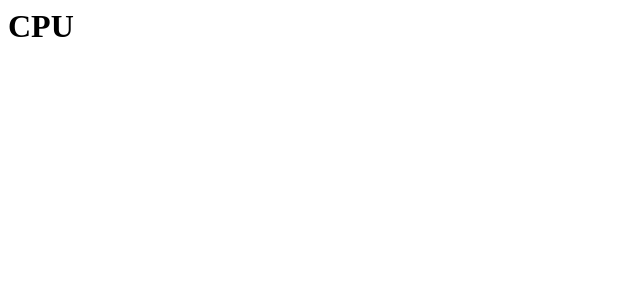
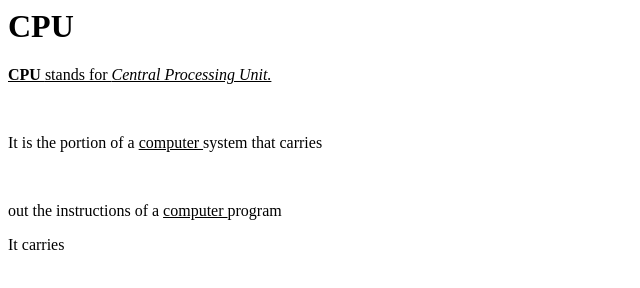
Before and after one commit to iamneo-production/ecfeaeadaeccdfffebaeceaec, a website: page public/index.html in a window 1280 px wide. Shown: the whole page, without its empty margins (0-640 px from the left). Drawn offline with Linux system fonts and the light colour scheme.

Commit message:
Backup Commit

```diff
--- a/public/index.html
+++ b/public/index.html
@@ -4,6 +4,9 @@
     </head>
     <body>
         <h1> CPU </h1>
-        <u> </u>
+        <p> <u> <b> CPU </b> stands for <i> Central Processing Unit. </i> </u> </p> <br>
+        <p> It is the portion of a <u> computer </u> system that carries</p> <br>
+        <p> out the instructions of a <u> computer </u> program </p>
+        <p> It carries </p>
     </body>
 </html>
```
